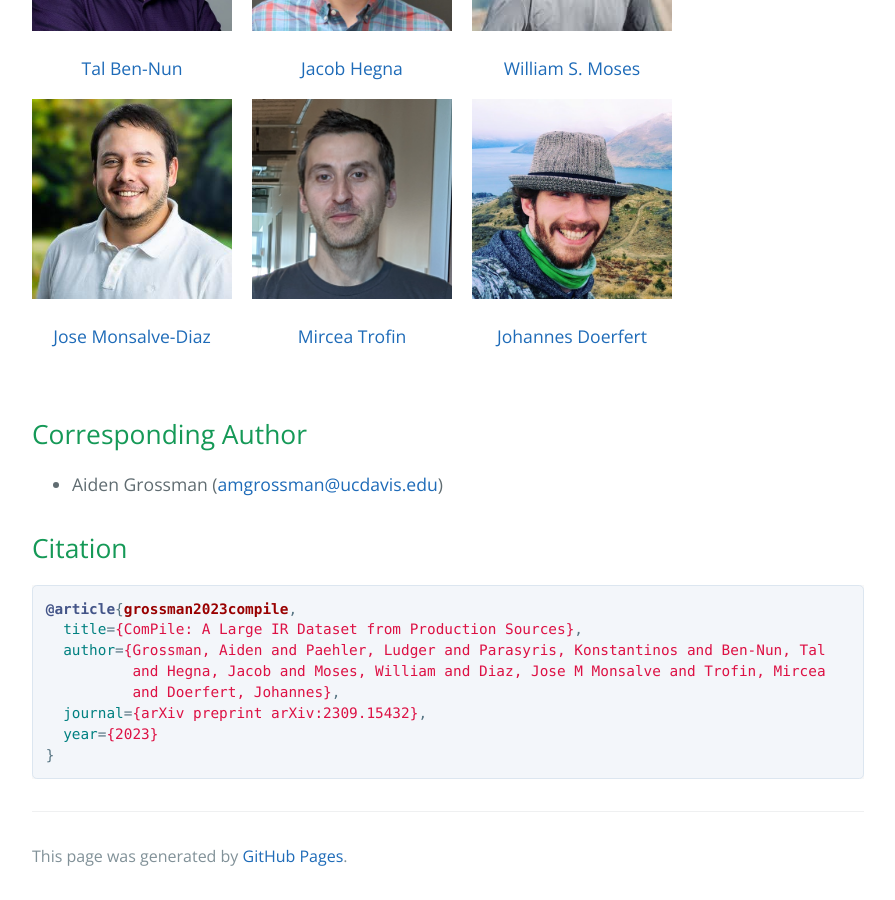
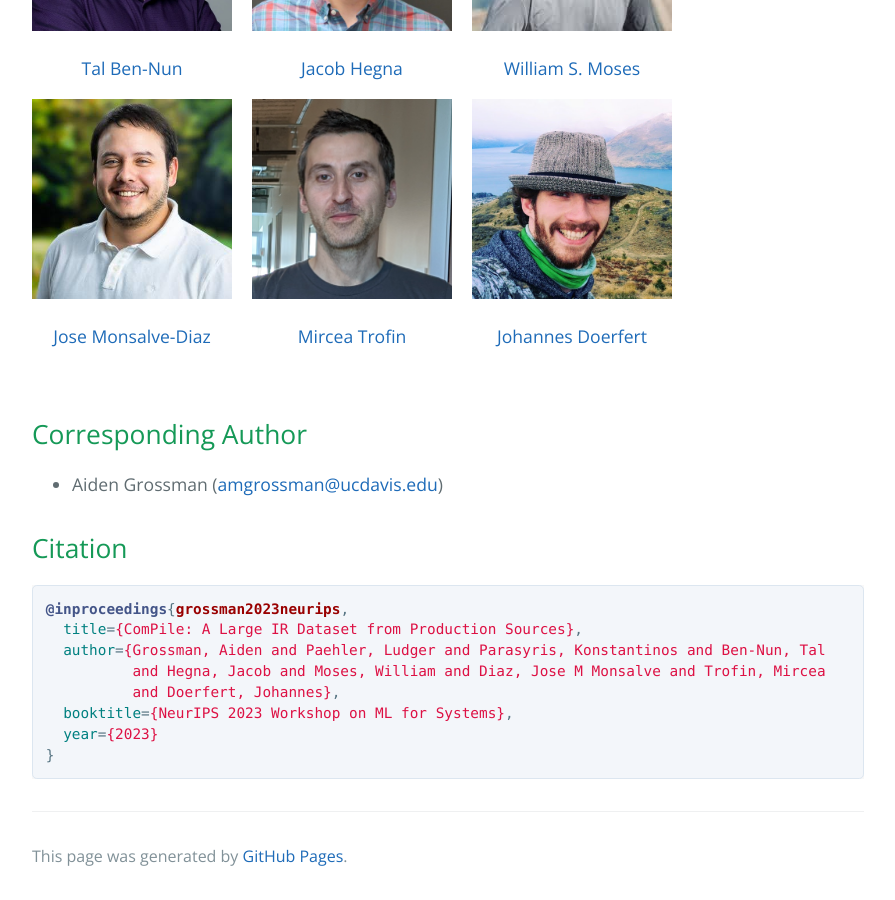
Before and after one commit to llvm-ml/ComPile, a Jekyll site: the page built from index.md, in a window 1280 px wide and 900 px high, scrolled down 3503 px. Shown: the whole window, without its empty margins (192-1087 px from the left). Built offline with Jekyll 4.4.1, drawn with Linux system fonts in a browser that asks for light colours.

Commit message:
Adjust citation.

````diff
--- a/index.md
+++ b/index.md
@@ -134,12 +134,12 @@ In literature there exist a number of related datasets of different sizes, and f
 ## Citation
 
 ```bibtex
-@article{grossman2023compile,
+@inproceedings{grossman2023neurips,
   title={ComPile: A Large IR Dataset from Production Sources},
   author={Grossman, Aiden and Paehler, Ludger and Parasyris, Konstantinos and Ben-Nun, Tal
           and Hegna, Jacob and Moses, William and Diaz, Jose M Monsalve and Trofin, Mircea
           and Doerfert, Johannes},
-  journal={arXiv preprint arXiv:2309.15432},
+  booktitle={NeurIPS 2023 Workshop on ML for Systems},
   year={2023}
 }
 ```
````
